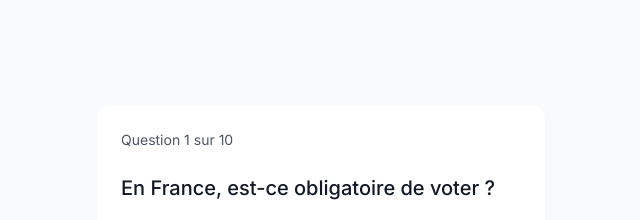
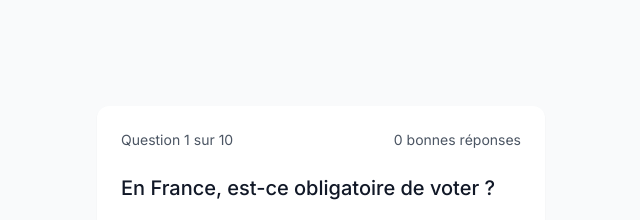
Before and after one commit to caarmen/qec, a React (Vite) app: page / in a window 1280 px wide. Both pictures are taken after a click on the button "Commencer le Quiz". Shown: the top 220 px of the page, without its empty margins (319-959 px from the left). Built offline with nearby package versions, Linux system fonts and the light colour scheme.

Commit message:
feat: Show the number of correct responses so far.

```diff
--- a/src/App.jsx
+++ b/src/App.jsx
@@ -36,6 +36,7 @@ function App() {
           currentQuestion={currentQuestion}
           currentQuestionIndex={currentQuestionIndex}
           totalQuestions={totalQuestions}
+          score={score}
           selectedAnswer={selectedAnswer}
           onSelectAnswer={selectAnswer}
           onSubmitAnswer={submitAnswer}
--- a/src/components/QuizScreen.jsx
+++ b/src/components/QuizScreen.jsx
@@ -37,6 +37,7 @@ function QuizScreen({
   currentQuestion,
   currentQuestionIndex,
   totalQuestions,
+  score,
   selectedAnswer,
   onSelectAnswer,
   onSubmitAnswer,
@@ -54,9 +55,10 @@ function QuizScreen({
     <div className="min-h-screen bg-gray-50 flex items-center justify-center px-4">
       <QuestionCard className="w-full max-w-md">
         {/* Progress indicator */}
-        <p className="text-sm text-gray-600">
-          Question {currentQuestionIndex + 1} sur {totalQuestions}
-        </p>
+        <div className="flex justify-between items-center text-sm text-gray-600">
+          <p>Question {currentQuestionIndex + 1} sur {totalQuestions}</p>
+          <p>{score} {score === 1 ? 'bonne réponse' : 'bonnes réponses'}</p>
+        </div>
 
         {/* Question text */}
         <h2 className="text-xl font-medium text-gray-900">
```
